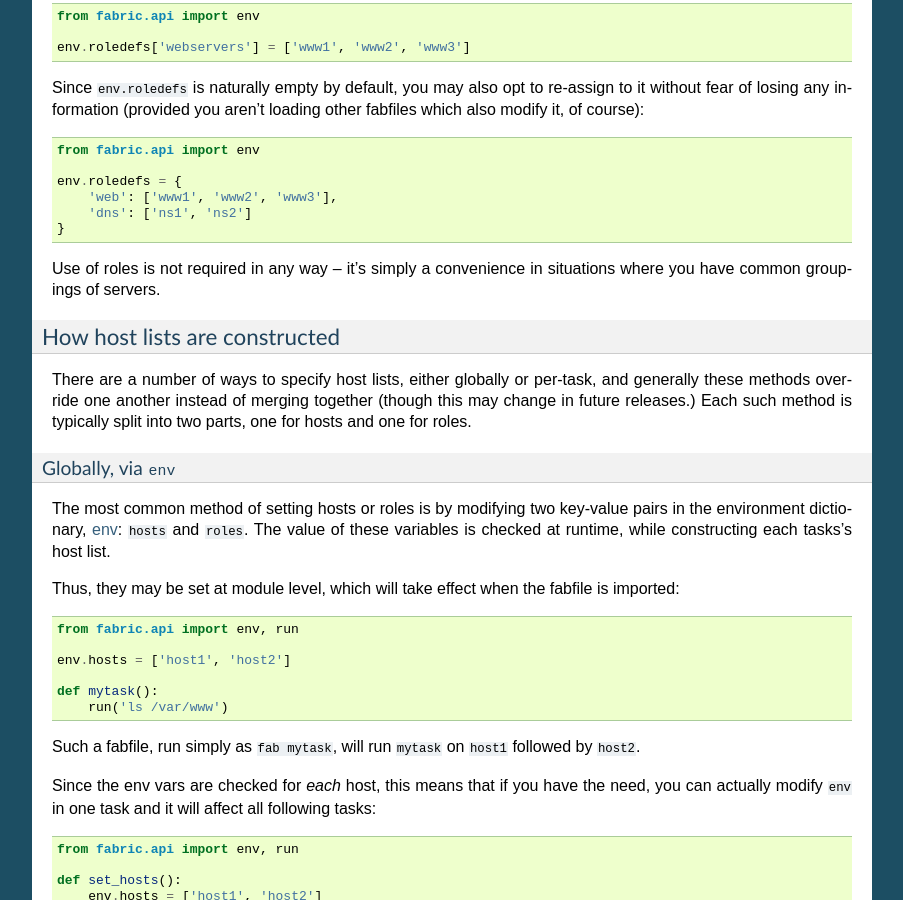
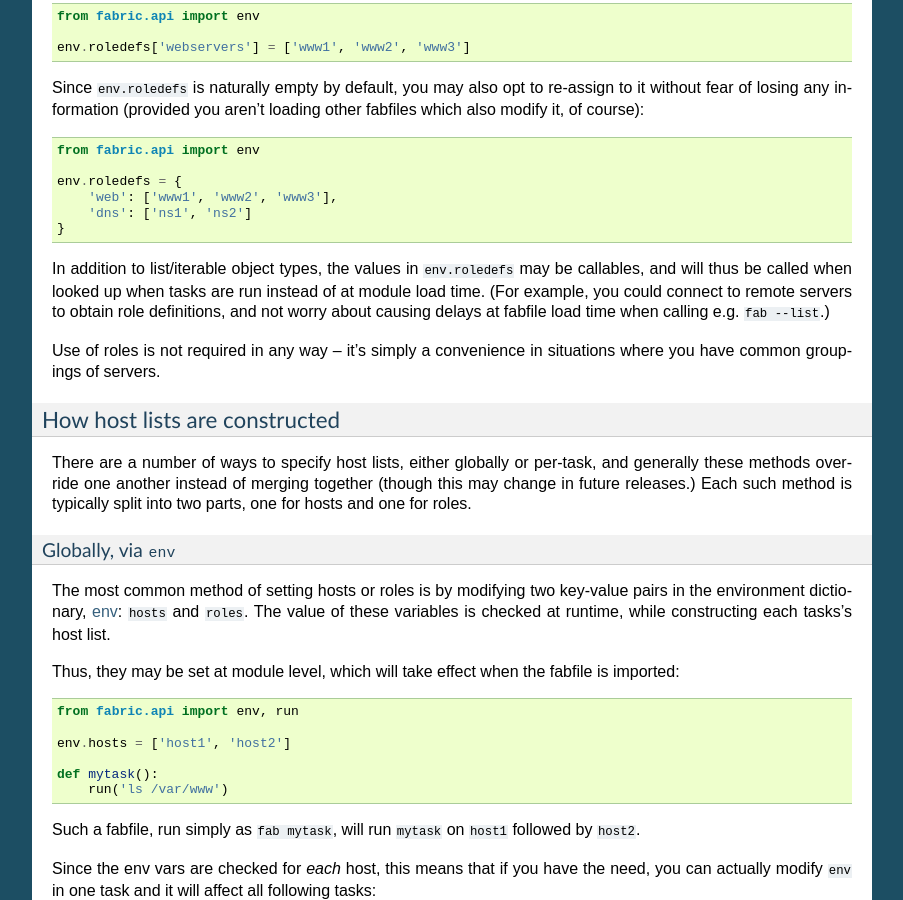
Before and after one commit to fabric/fabric, a Sphinx documentation site: the page built from docs/usage/execution.rst, in a window 1280 px wide and 900 px high, scrolled down 2905 px. Shown: the whole window, without its empty margins (198-1101 px from the left). Built offline with Sphinx 7.4.7, drawn with Linux system fonts in a browser that asks for light colours.

Commit message:
Re #94, add changelog/docs for commit:5995463

```diff
--- a/docs/changes/1.0.rst
+++ b/docs/changes/1.0.rst
@@ -50,3 +50,4 @@ Fabric.
   ``[myserver] Executing task 'foo'``.)
 * Added `~fabric.context_managers.path` context manager for modifying commands'
   effective ``$PATH``.
+* Added support for lazy (callable) role definition values in ``env.roledefs``.
--- a/docs/usage/execution.rst
+++ b/docs/usage/execution.rst
@@ -190,6 +190,12 @@ loading other fabfiles which also modify it, of course)::
         'web': ['www1', 'www2', 'www3'],
         'dns': ['ns1', 'ns2']
     }
+
+In addition to list/iterable object types, the values in ``env.roledefs`` may
+be callables, and will thus be called when looked up when tasks are run instead
+of at module load time. (For example, you could connect to remote servers
+to obtain role definitions, and not worry about causing delays at fabfile load
+time when calling e.g. ``fab --list``.)
 
 Use of roles is not required in any way -- it's simply a convenience in
 situations where you have common groupings of servers.
```
